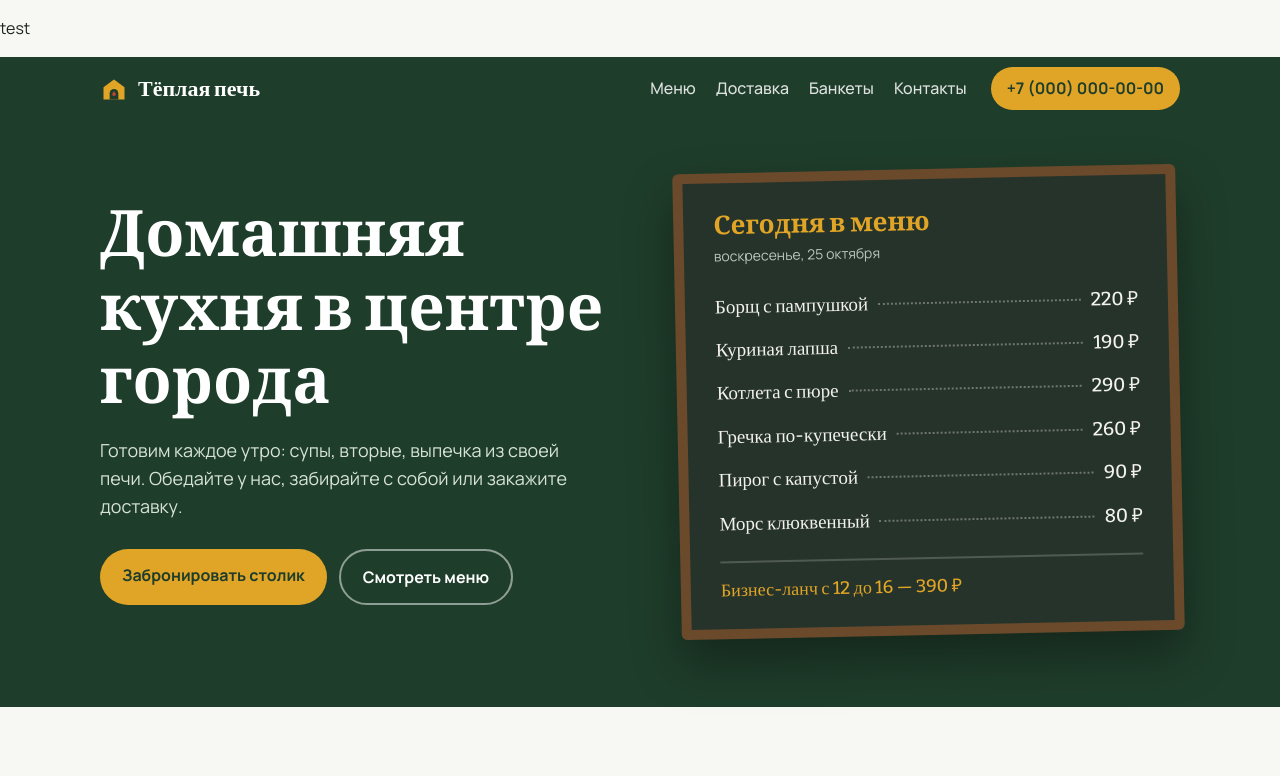
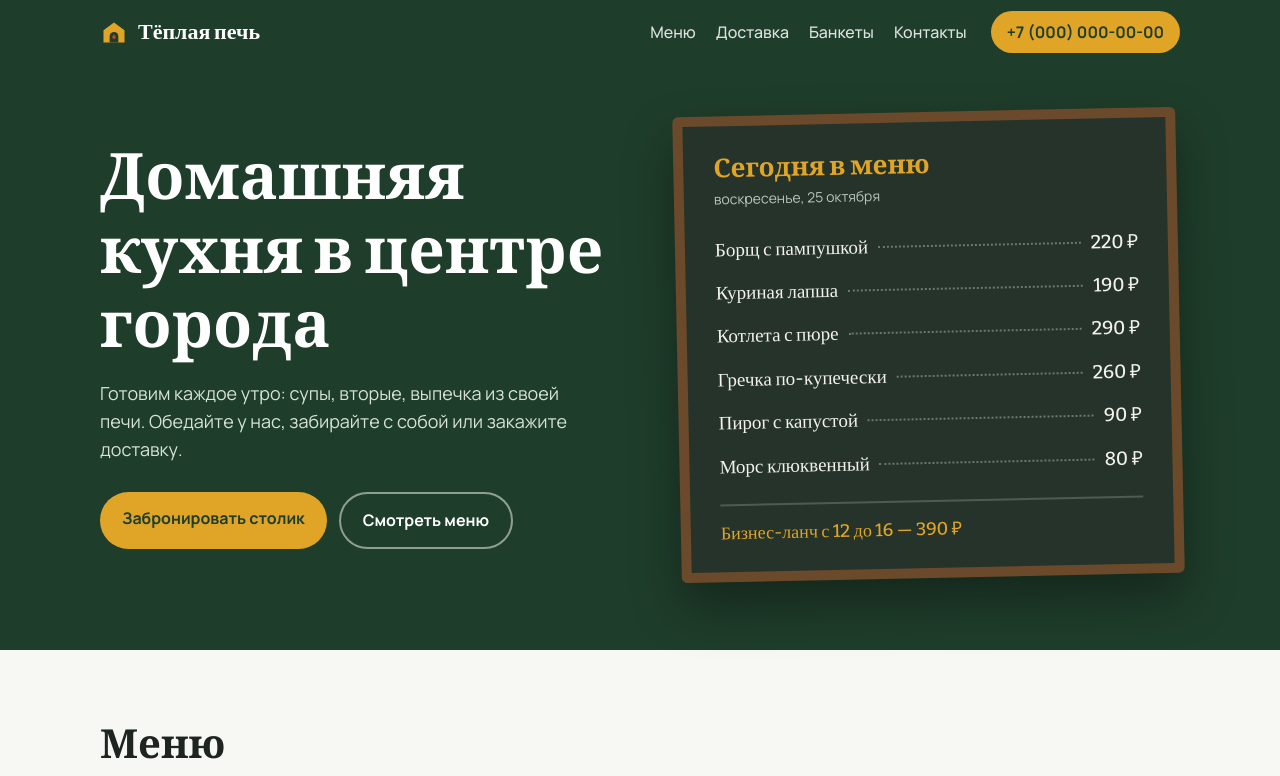
Before and after one commit to Artemfiks/teplaya-pech, a plain HTML site: page index.html in a window 1280 px wide. Shown: the top 776 px of the page. Drawn offline with nearby package versions, Linux system fonts and the light colour scheme.

Commit message:
Update index.html

```diff
--- a/index.html
+++ b/index.html
@@ -1,5 +1,4 @@
 <!doctype html>
-<p>test</p><!doctype html>
 <html lang="ru">
 <head>
 <meta charset="utf-8">
```
